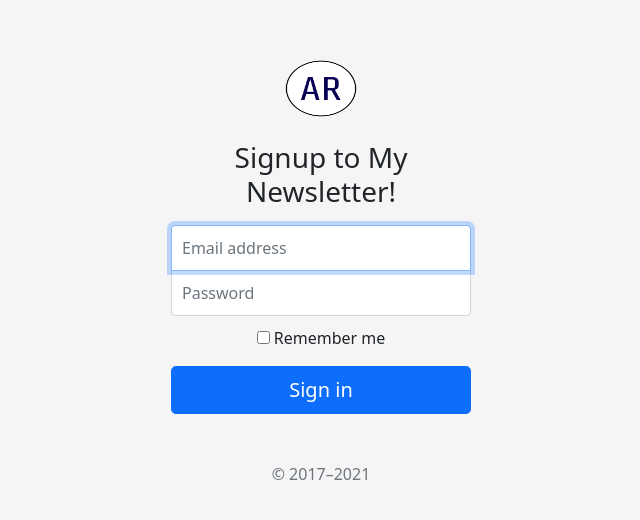
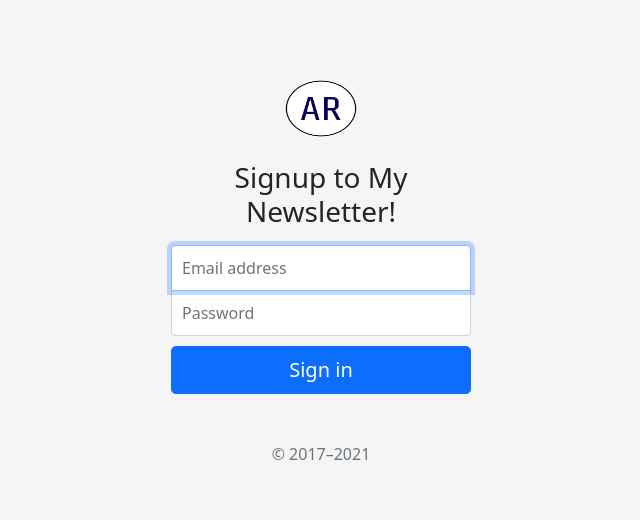
Before and after one commit to AlbertoRoldanUX-code/Newsletter-Signup, a website: page signup.html in a window 1280 px wide. Shown: the part 119-639 px from the top of the page, without its empty margins (319-959 px from the left). Drawn offline with nearby package versions, Linux system fonts and the light colour scheme.

Commit message:
Delete labels and checkbox

```diff
--- a/signup.html
+++ b/signup.html
@@ -25,15 +25,9 @@
     <form>
       <img class="mb-4" src="/images/image.png" alt="" width="72" height="57">
       <h1 class="h3 mb-3 fw-normal">Signup to My Newsletter!</h1>
-      <label for="inputEmail" class="visually-hidden">Email address</label>
       <input type="email" id="inputEmail" class="form-control" placeholder="Email address" required autofocus>
-      <label for="inputPassword" class="visually-hidden">Password</label>
       <input type="password" id="inputPassword" class="form-control" placeholder="Password" required>
-      <div class="checkbox mb-3">
-        <label>
-          <input type="checkbox" value="remember-me"> Remember me
-        </label>
-      </div>
+
       <button class="w-100 btn btn-lg btn-primary" type="submit">Sign in</button>
       <p class="mt-5 mb-3 text-muted">&copy; 2017–2021</p>
     </form>
```
